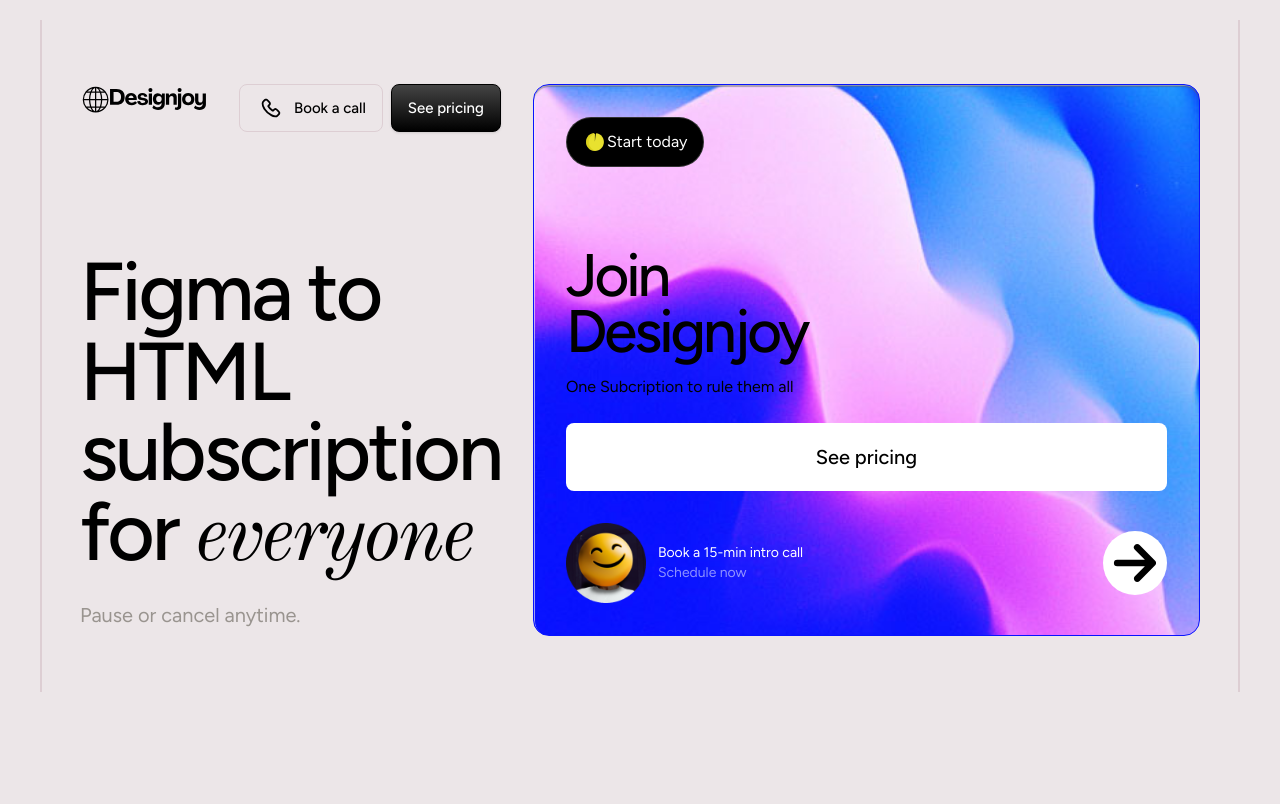
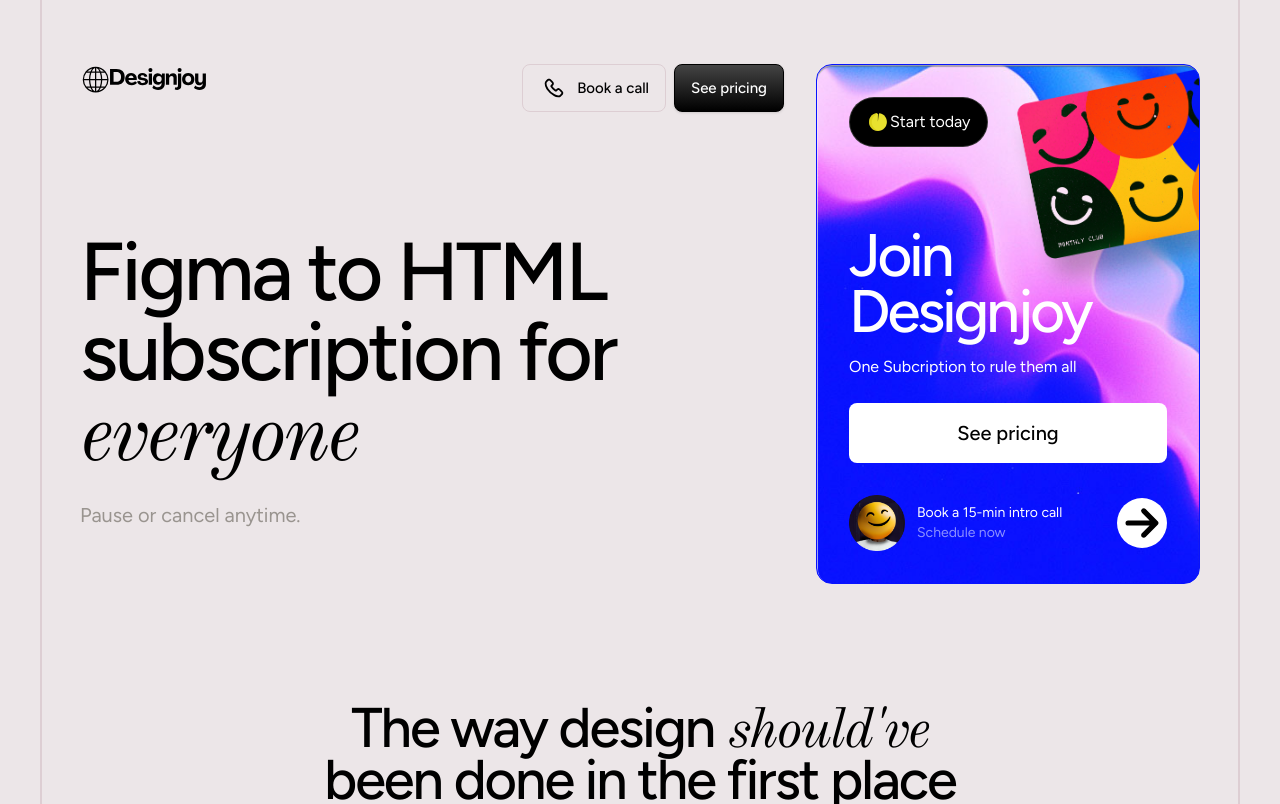
Before and after one commit to sidrashi/figma-to-html, a React (Vite) app: page / in a window 1280 px wide. Built offline with nearby package versions, Linux system fonts and the light colour scheme.

Commit message:
made small changes in hero section

```diff
--- a/src/App.jsx
+++ b/src/App.jsx
@@ -1,4 +1,5 @@
 import Hero from "./components/Hero"
+import Hiw from "./components/Hiw"
 
 
 function App() {
@@ -6,6 +7,7 @@
   return (
     <>
       <Hero />
+      <Hiw />
     </>
   )
 }
--- a/src/components/Hero.jsx
+++ b/src/components/Hero.jsx
@@ -3,11 +3,11 @@
 import smiley from "../assests/herosmiley.png";
 import Lottie from "lottie-react";
 import circle from "../assests/animated-circle.json";
+import float from "../assests/float-image.png";
 
 function Hero() {
   return (
-    <>
-      <div className="p-5 relative">
+    <div className="px-4 relative">
       <div className="pt-8 lg:pt-16 max-w-300 mx-auto pb-14 relative">
         <div className="mx-6 sm:mx-10">
           {/* hero container */}
@@ -97,9 +97,9 @@
               </div>
             </div>
             {/* hero right */}
-              <div className="w-full rounded-2xl relative">
+            <div className="w-full max-w-96 rounded-2xl relative">
               <div
-                  className="bg-black text-white rounded-2xl border border-[#0813ff] h-full hero-shadow bg-cover bg-top-left p-8 relative overflow-hidden"
+                className="bg-black text-white rounded-2xl border border-[#0813ff] min-h-full hero-shadow bg-cover bg-top-left p-8 relative overflow-hidden"
                 style={{ backgroundImage: `url(${bg})` }}
               >
                 <div className="bg-black text-white text-base border border-[#fff3] rounded-[100vw] inline-flex justify-center items-center py-3 px-4  ">
@@ -111,15 +111,15 @@
                   />
                   Start today
                 </div>
-                  <div className="mt-20 text-black">
+                <div className="mt-20">
                   <h1>Join</h1>
                   <h1>Designjoy</h1>
-                    <p className="mt-4 text-base text-black font-normal">
+                  <p className="mt-4 text-base text-white font-normal">
                     One Subcription to rule them all
                   </p>
                   <a
                     href="#"
-                      className="inline-block py-5 px-4 cursor-pointer text-black bg-white text-center w-full rounded-lg mt-6 text-xl font-medium animate-slide-up"
+                    className="inline-block p-4 cursor-pointer text-black hover:text-white bg-white hover:bg-black text-center w-full rounded-lg mt-6 text-xl font-medium animate-slide-up"
                   >
                     See pricing
                   </a>
@@ -129,19 +129,15 @@
                   className="flex justify-between items-center mt-8 text-white max-w-full animate-slide-up"
                 >
                   <div className="flex justify-start items-center gap-3">
-                      <img
-                        src={smiley}
-                        alt="smiley"
-                        className="size-14 md:size-20"
-                      />
+                    <img src={smiley} alt="smiley" className="size-14" />
                     <div className="flex flex-col">
                       <span>Book a 15-min intro call</span>
                       <span className="text-[#ffffff87]">Schedule now</span>
                     </div>
                   </div>
                   <svg
-                      width="64px"
-                      height="64px"
+                    width="50px"
+                    height="50px"
                     viewBox="-2.4 -2.4 28.80 28.80"
                     fill="none"
                     xmlns="http://www.w3.org/2000/svg"
@@ -174,6 +170,11 @@
                     </g>
                   </svg>
                 </a>
+                <img
+                  src={float}
+                  alt="floating image"
+                  className="absolute top-0 -right-[30%] w-62.5 md:w-77.5 animate-float "
+                />
               </div>
             </div>
           </div>
@@ -183,7 +184,6 @@
         <div className="bg-[#ddced3] w-0.5 h-full absolute top-0 left-0"></div>
       </div>
     </div>
-    </>
   );
 }
 
--- /dev/null
+++ b/src/components/Hiw.jsx
@@ -0,0 +1,25 @@
+import React from "react";
+
+function Hiw() {
+  return (
+    <div className="px-4 relative overflow-hidden">
+      <div className="pt-16 max-w-300 mx-auto relative">
+        <div className="mx-6 sm:mx-10">
+          {/* hiw header */}
+          <div className="max-w-150.5 lg:max-w-170 text-center mx-auto ">
+            <h2 className="text-[42px] leading-12 md:text-[56px]" >
+                The way design
+                <span className="font-nostalgic"> should've </span>
+                been done in the first place
+            </h2>
+          </div>
+        </div>
+        {/* // vertical lines */}
+        <div className="bg-[#ddced3] w-0.5 h-full absolute top-0 right-0"></div>
+        <div className="bg-[#ddced3] w-0.5 h-full absolute top-0 left-0"></div>
+      </div>
+    </div>
+  );
+}
+
+export default Hiw;
--- a/src/index.css
+++ b/src/index.css
@@ -60,6 +60,15 @@
     line-height: 56px;
     letter-spacing: -3px;
   }
+
+  h2 {
+    font-family: Figtree, sans-serif;
+    font-size: 56px;
+    font-weight: 500;
+    line-height: 100%;
+    letter-spacing: -2px;
+  }
+
   p {
     font-family: "Figtree", sans-serif;
     font-size: 20px;
@@ -95,4 +104,20 @@
   .animate-slide-up {
     animation: slide-up 1s ease-out forwards;
   }
+
+  @keyframes float {
+    0% {
+      transform: translateY(0);
+    }
+    50% {
+      transform: translateY(-12px);
+    }
+    100% {
+      transform: translateY(0);
+    }
+  }
+
+  .animate-float {
+    animation: float 4s ease-in-out infinite;
+  }
 }
```
Also changed, not shown: src/assests/float-image.png (added). Lines whose indentation alone changed are shown as unchanged.
